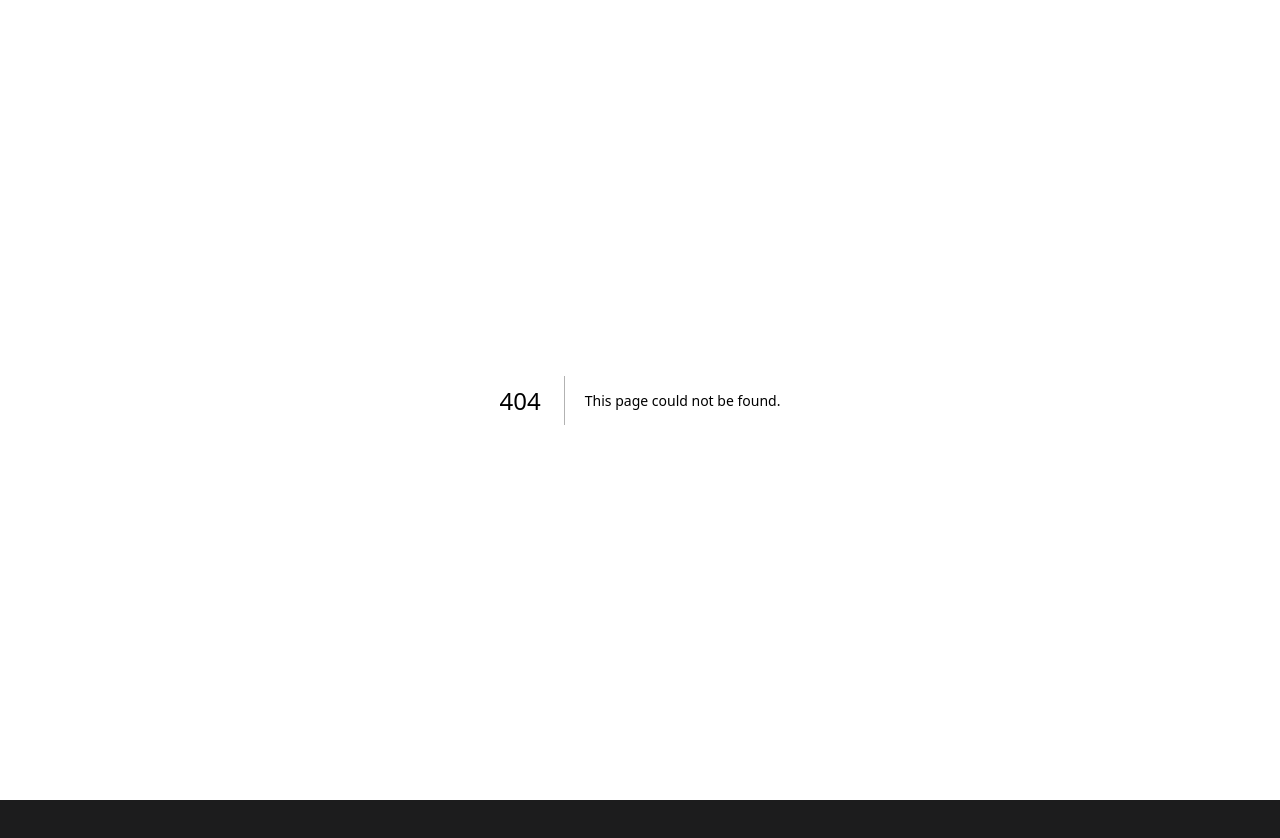
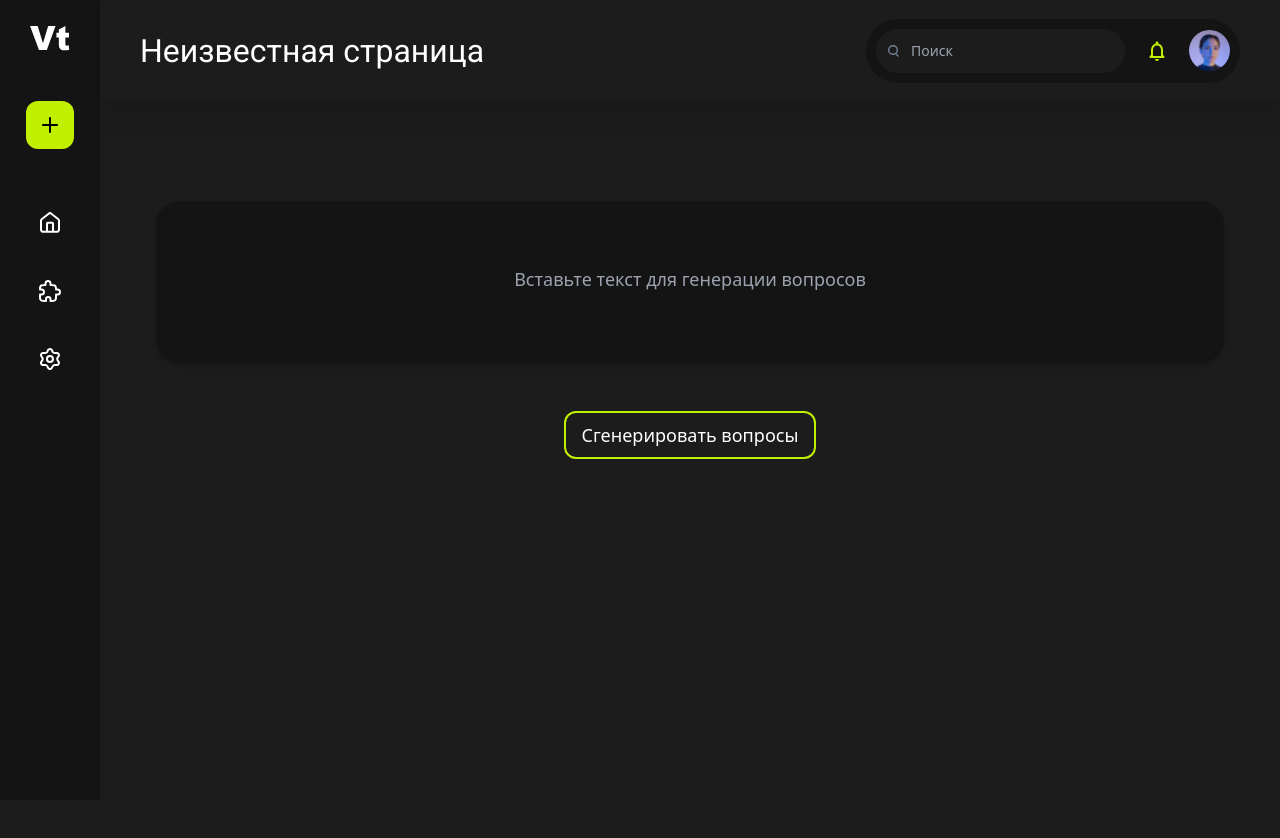
Before and after one commit to logickoff123/ProductValltest, a Next.js app: page /text_to_generate in a window 1280 px wide. Before the commit this address had no page. Shown: the top 838 px of the page. Before the commit the page ends 800 px from the top, so only its background shows below. Built offline with nearby package versions, Linux system fonts and the light colour scheme.

Commit message:
text_to_generate (Страница для вставки текста для генерации вопросов)

```diff
--- /dev/null
+++ b/src/app/text_to_generate/layout.tsx
@@ -0,0 +1,26 @@
+import { TopHeader } from "@/components/topHeaderMain";
+import { LeftHeader } from "@/components/leftHeaderMain";
+
+export default function RootLayout({ children }: { children: React.ReactNode }) {
+    return (
+        <div className="w-full h-full flex">
+            {/* Левый хедер */}
+            <aside className="fixed left-0 top-0 h-screen w-[100px] bg-secondaryBackground p-[26px] hidden md:block">
+                <LeftHeader />
+            </aside>
+
+            {/* Главный контейнер */}
+            <div className="flex flex-col flex-1 h-full min-w-0 ml-[100px]">
+                {/* Верхний хедер */}
+                <header className=" shadow-xl z-50 fixed left-[100px] w-[calc(100vw-100px)] shrink-0 bg-mainBackground py-5 px-10">
+                    <TopHeader />
+                </header>
+
+                {/* Основной контент */}
+                <main className=" px-10 flex-1 bg-mainBackground min-w-0 mt-[121px]">
+                    {children}
+                </main>
+            </div>
+        </div>
+    );
+}
--- /dev/null
+++ b/src/app/text_to_generate/page.tsx
@@ -0,0 +1,8 @@
+import { InputContainer } from "@/containers/text_to_generate"
+export default function CreateTest() {
+  return(
+    <div className="w-full h-full">
+        <InputContainer/>
+    </div>
+  )
+}
--- /dev/null
+++ b/src/components/text_to_generate/ButtonToGenerate/index.tsx
@@ -0,0 +1,16 @@
+'use client';
+
+import Link from 'next/link';
+
+export function GenerateQuestionsButton() {
+  return (
+    <div className="flex justify-center items-center">
+      <Link
+        href="/generate_questions"
+        className="mb-5 border-2 border-[rgba(193,239,0,1)] text-white text-lg px-4 py-2 rounded-[12px] hover:bg-[rgba(193,239,0,1)] hover:text-black transition duration-200 flex items-center justify-center gap-2 hover:scale-105 transform"
+      >
+        Сгенерировать вопросы
+      </Link>
+    </div>
+  );
+}
--- /dev/null
+++ b/src/components/text_to_generate/TextInputField/index.tsx
@@ -0,0 +1,19 @@
+'use client';
+
+export const TextInputField = () => {
+  const handleInputChange = (e: React.ChangeEvent<HTMLTextAreaElement>) => {
+    e.target.style.height = 'auto';
+    e.target.style.height = `${e.target.scrollHeight}px`;
+  };
+
+  return (
+    <div className="w-full bg-[#141415] p-6 rounded-[24px] shadow-md mb-4 relative">
+      <textarea
+        onChange={handleInputChange}
+        className="bg-[#141415] p-5 rounded-[12px] w-full min-h-[100px] text-white resize-none overflow-hidden text-center text-lg focus:outline-none focus:ring-1 focus:ring-[rgba(193,239,0,1)] focus:border-transparent sm:p-10"
+        placeholder="Вставьте текст для генерации вопросов"
+        rows={1}
+      />
+    </div>
+  );
+};
--- /dev/null
+++ b/src/containers/text_to_generate/index.tsx
@@ -0,0 +1,15 @@
+'use client';
+
+import { TextInputField } from '@/components/text_to_generate/TextInputField';
+import { GenerateQuestionsButton } from '@/components/text_to_generate/ButtonToGenerate';
+
+export const InputContainer = () => {
+  return (
+    <div className="flex flex-col items-center justify-start min-h-screen p-4 pt-20">
+      <TextInputField />
+      <div className="mt-8">
+        <GenerateQuestionsButton />
+      </div>
+    </div>
+  );
+};
```
